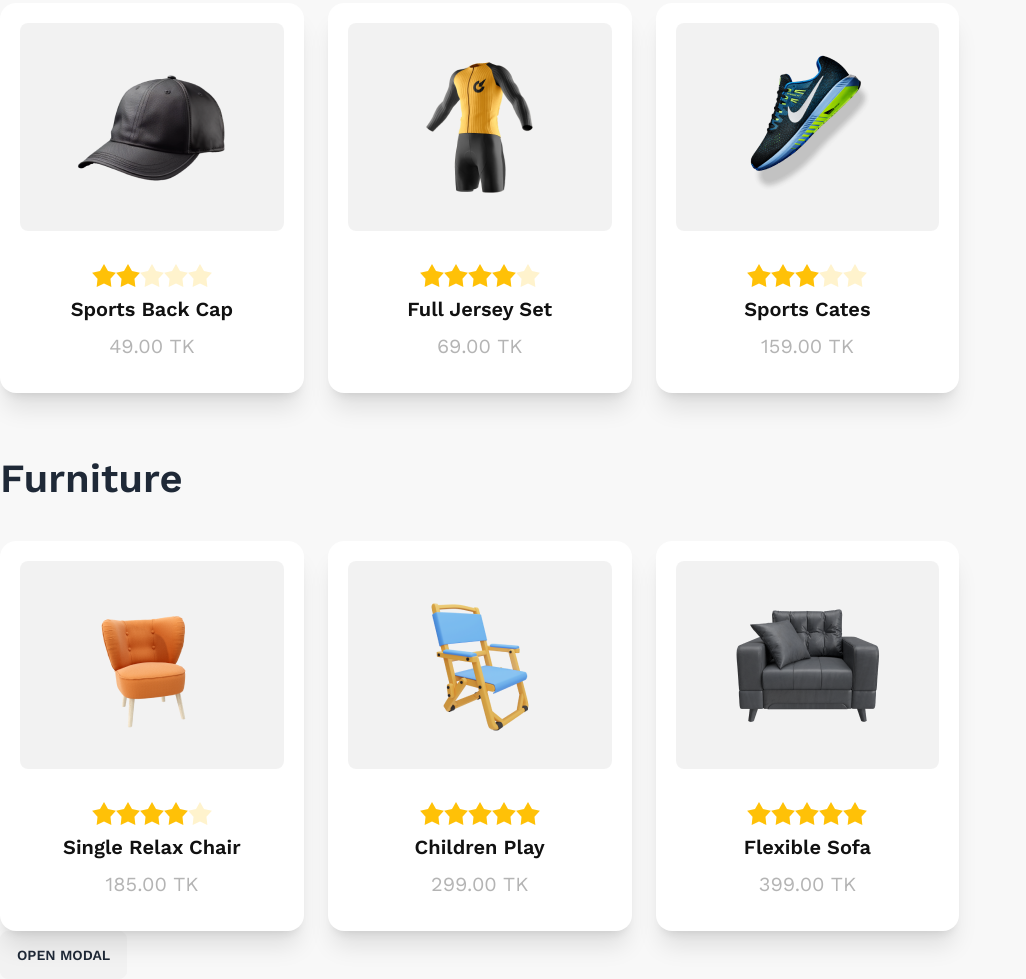
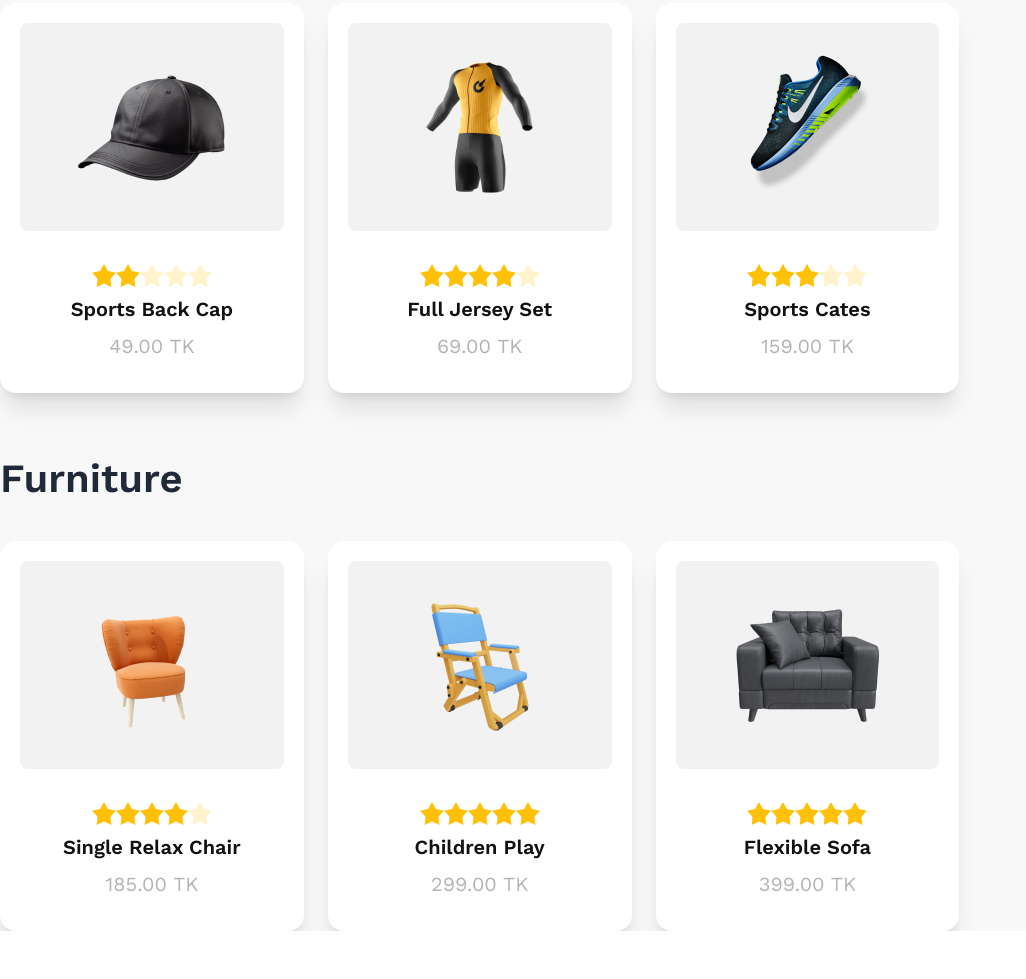
Before and after one commit to ZaibLComrade/Summer-Sale, a plain HTML site: page index.html in a window 1280 px wide. Shown: the part 1547-2526 px from the top of the page, without its empty margins (0-1026 px from the left). After the commit the page ends 2478 px from the top, so only its background shows below. Drawn offline with nearby package versions, Linux system fonts and the light colour scheme.

Commit message:
Final Recheck

```diff
--- a/index.html
+++ b/index.html
@@ -341,7 +341,6 @@
 	</main>
 
 <!-- Open the modal using ID.showModal() method -->
-<button class="btn" onclick="my_modal_1.showModal()">open modal</button>
 <dialog id="my_modal_1" class="modal">
   <form method="dialog" class="p-8 text-center modal-box">
 	<div class="w-full ">
```
